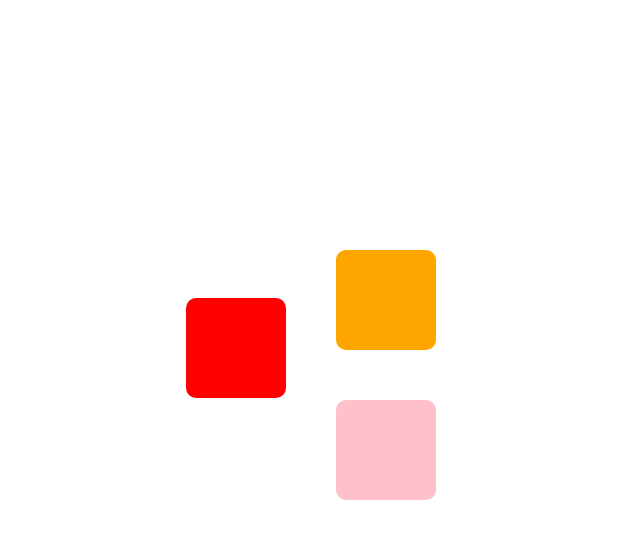
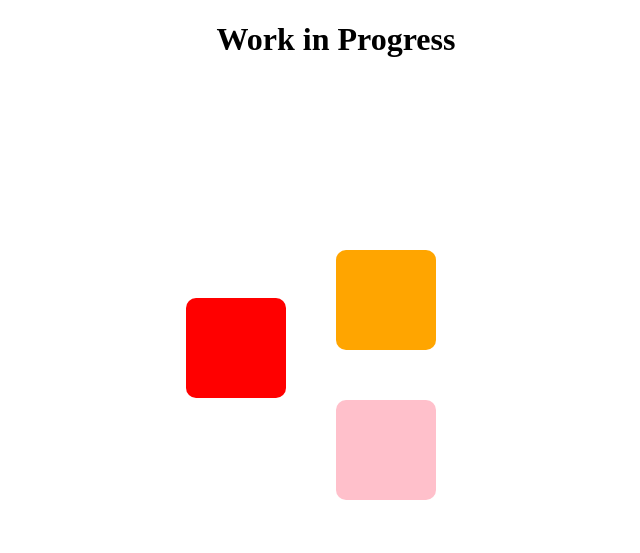
Before and after one commit to harsendev/squares, a plain HTML site: page index.html in a window 1280 px wide. Shown: the whole page, without its empty margins (304-944 px from the left). Drawn offline with Linux system fonts and the light colour scheme.

Commit message:
Update index.html

```diff
--- a/index.html
+++ b/index.html
@@ -3,11 +3,12 @@
 
 <head>
     <meta charset="UTF-8">
-    <title>🍌</title>
+    <title>Polunin</title>
     <link rel="stylesheet" href="style.css">
 </head>
 
 <body>
+    <h1><center>Work in Progress</center></h1>
     <div class="container">
         <div class="square1"></div>
         <div class="square2"></div>
```
